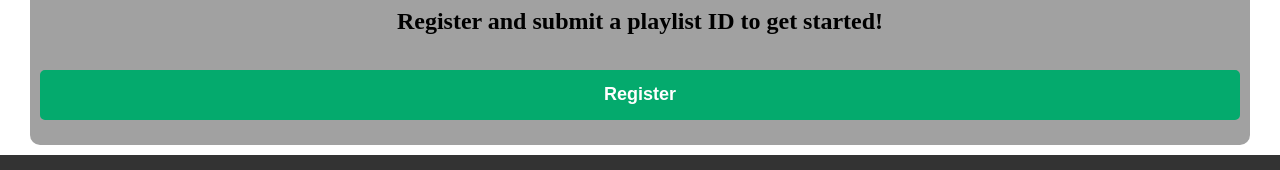
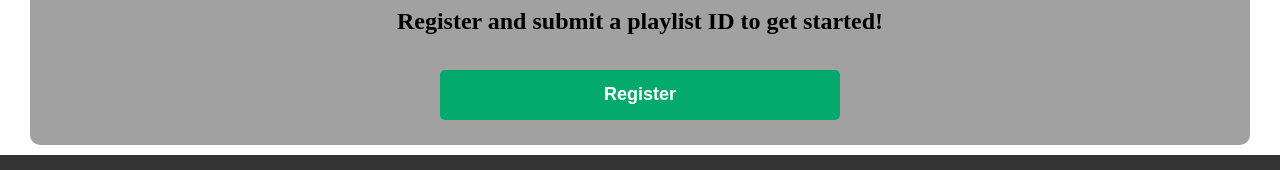
Before and after one commit to issaitorres/PlaylistProject, a React (Create React App) app in the folder client/: page / in a window 1280 px wide. Shown: the part 1139-1309 px from the top of the page. Built offline with nearby package versions, Linux system fonts and the light colour scheme; what chartjs-plugin-datalabels, chartjs-plugin-zoom would draw is missing.

Commit message:
fix broken refresh path, add css for home page to control Register button size

```diff
--- a/client/src/pages/home/AboutSPA.jsx
+++ b/client/src/pages/home/AboutSPA.jsx
@@ -43,7 +43,7 @@ const AboutSPA = () => {
           </h2>
 
           <Link to="/register">
-            <button className="button submit-theme add-playlist-button-override">
+            <button className="button submit-theme home__SPA-button-override">
               Register
             </button>
           </Link>
--- a/client/src/pages/home/home.css
+++ b/client/src/pages/home/home.css
@@ -38,3 +38,7 @@
   margin: 0px;
   padding: 0px;
 }
+
+.home__SPA-button-override {
+  max-width: 400px
+}
--- a/client/src/pages/playlist/playlist.jsx
+++ b/client/src/pages/playlist/playlist.jsx
@@ -74,7 +74,7 @@ const Playlist = () => {
   // replace playlist info in localstorage and then useEffect sets new data on page load
   const refreshPlaylist = async () => {
     const playlistIdFromURL = window.location.pathname.split('/')[2]
-    const res = await axios.post(`${process.env.NODE_ENV === "development" ? process.env.REACT_APP_DEV_BACKEND : process.env.REACT_APP_PROD_BACKEND}/refresh`,
+    const res = await axios.post(`${process.env.NODE_ENV === "development" ? process.env.REACT_APP_DEV_BACKEND : process.env.REACT_APP_PROD_BACKEND}/playlists/refresh`,
         {
             playlistId: playlistIdFromURL
         },
```
